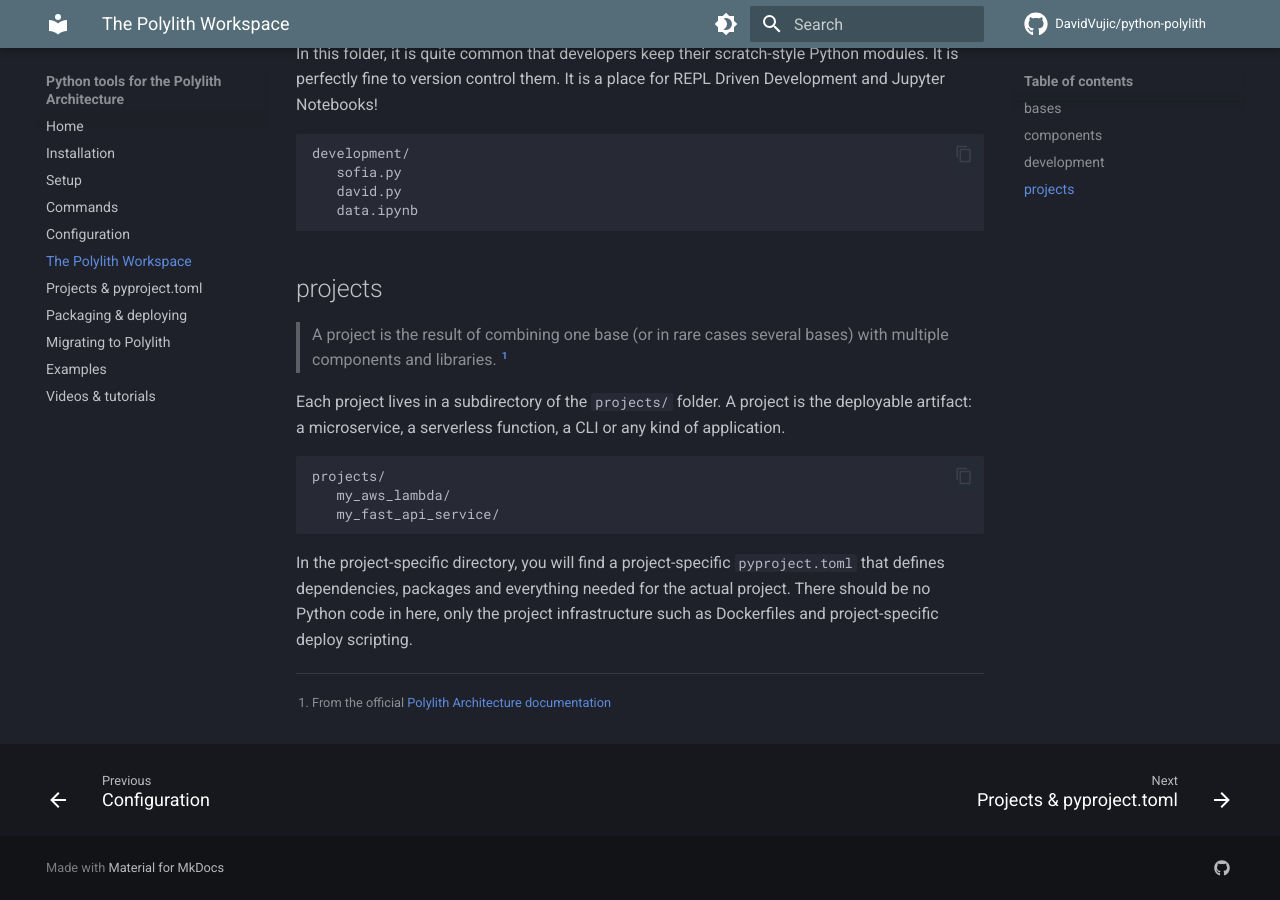
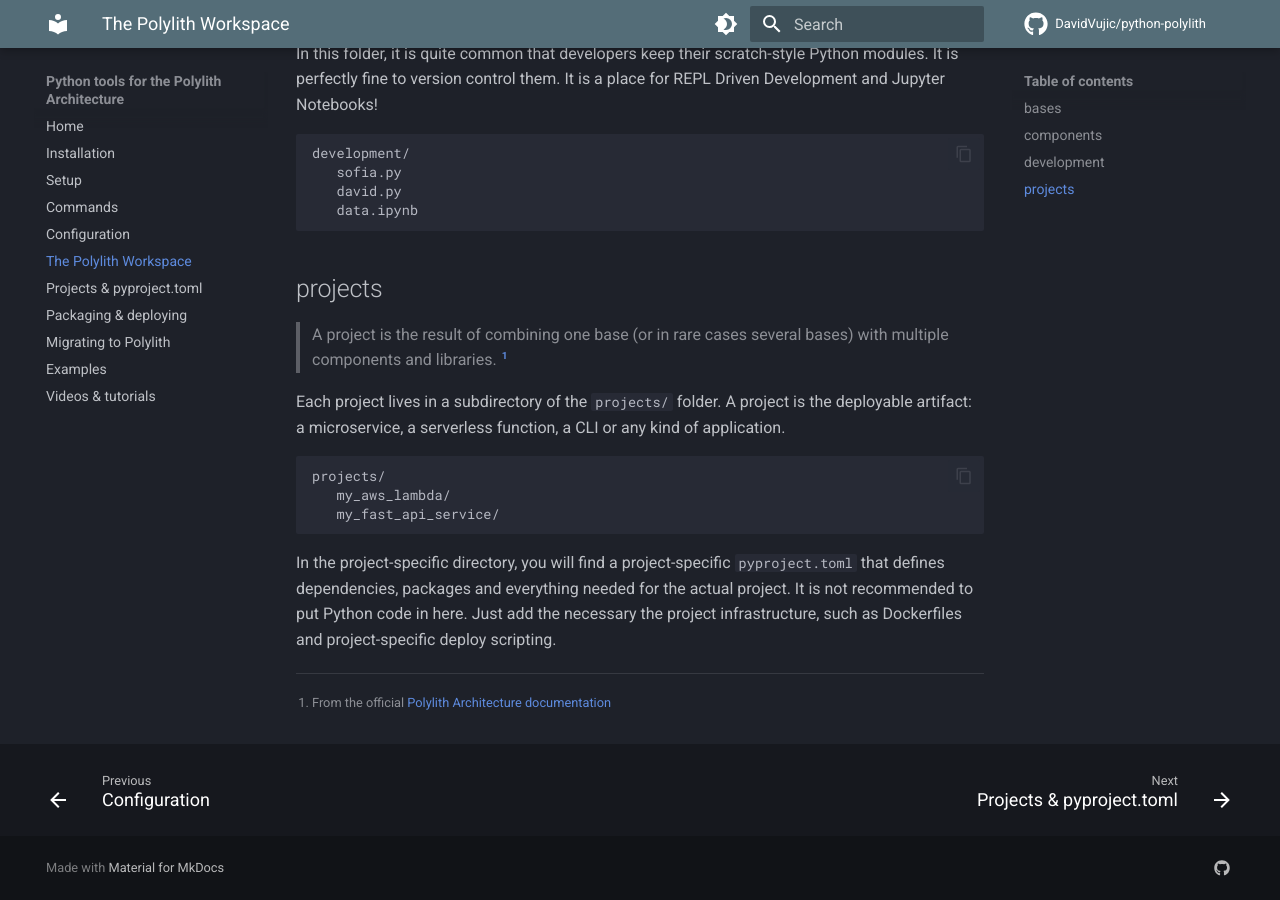
Before and after one commit to DavidVujic/python-polylith-docs, an MkDocs documentation site: the page built from docs/workspace.md, in a window 1280 px wide and 900 px high, scrolled down 1269 px. Built offline with MkDocs 1.6.1 and Material for MkDocs 9.7.7, drawn with Linux system fonts in a browser that asks for light colours; comment, search, counter and statistics services are not loaded.

Commit message:
workspace docs, less opinionated about projects

````diff
--- a/docs/workspace.md
+++ b/docs/workspace.md
@@ -64,6 +64,6 @@ projects/
 ```
 
 In the project-specific directory, you will find a project-specific `pyproject.toml` that defines dependencies, packages and everything needed for the actual project.
-There should be no Python code in here, only the project infrastructure such as Dockerfiles and project-specific deploy scripting.
+It is not recommended to put Python code in here. Just add the necessary the project infrastructure, such as Dockerfiles and project-specific deploy scripting.
 
 [^1]: From the official [Polylith Architecture documentation](https://polylith.gitbook.io/polylith/)
````
